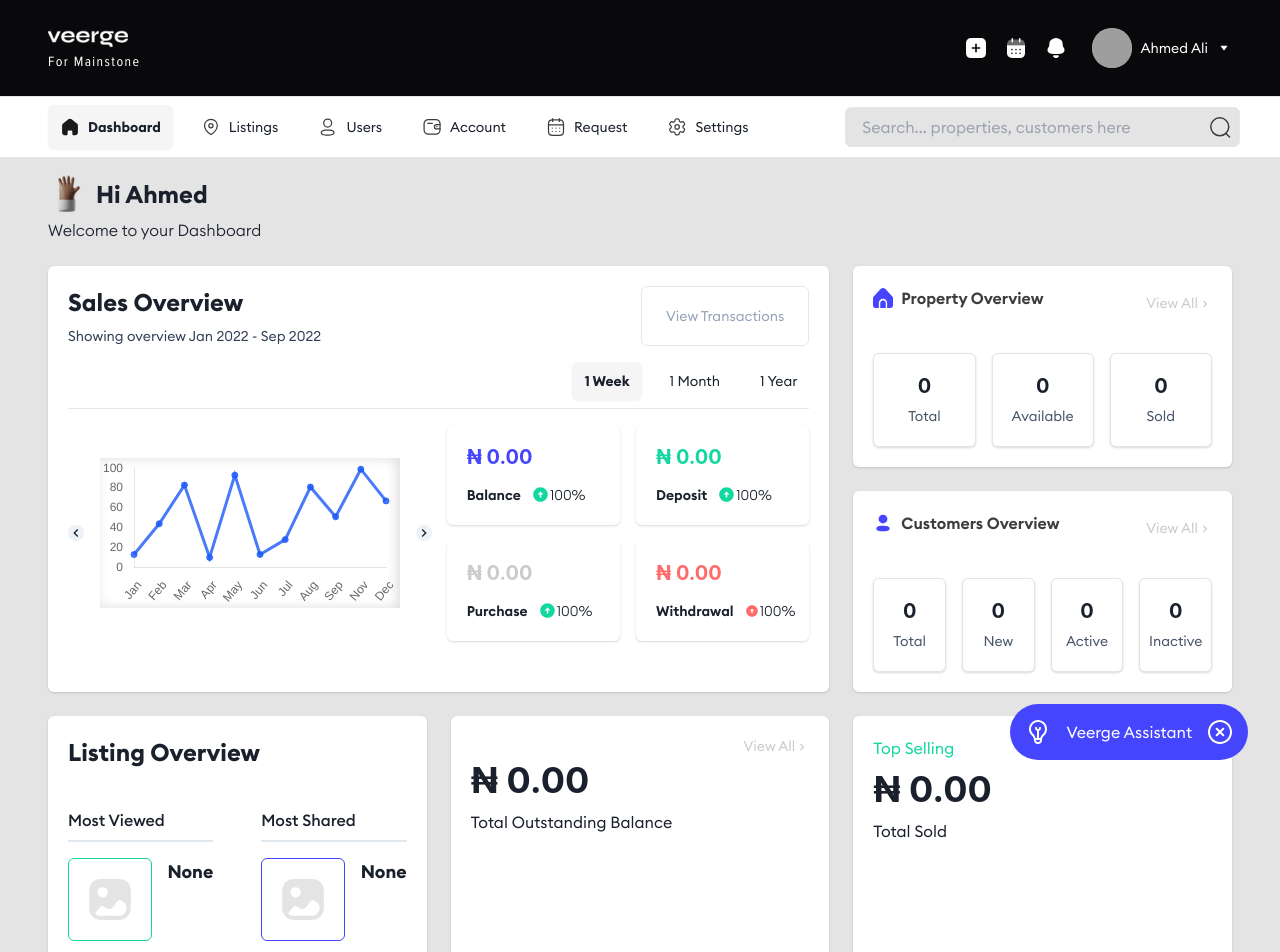
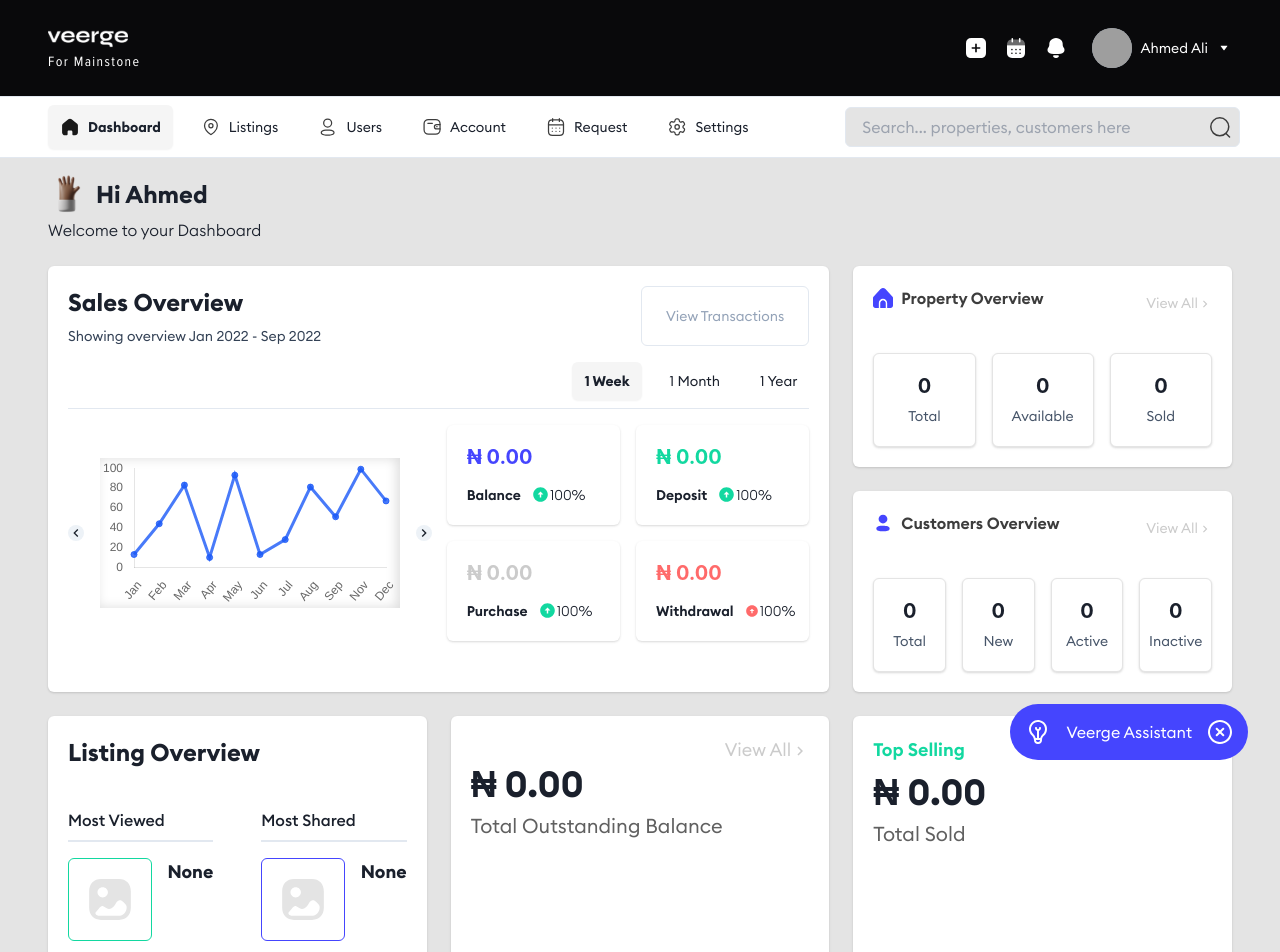
Before and after one commit to kaasikodes/verge, a Next.js app: page / in a window 1280 px wide. Shown: the top 952 px of the page. Built offline with nearby package versions, Linux system fonts and the light colour scheme; grey boxes are pictures that could not be loaded.

Commit message:
chore: corrections to overview detail card

```diff
--- a/src/modules/dashboard/overviewInsights/OverviewDetailCard.tsx
+++ b/src/modules/dashboard/overviewInsights/OverviewDetailCard.tsx
@@ -42,12 +42,14 @@
     <Card className="h-full">
       <CardHeader className="flex justify-between items-baseline">
         <div className="flex flex-col gap-2">
-          <span className="text-[#12D8A0]">{highlight}</span>
-          <Heading>{title}</Heading>
-          <span>{subText}</span>
+          <span className="text-[#12D8A0] font-semibold text-lg">
+            {highlight}
+          </span>
+          <h6 className="text-4xl font-bold">{title}</h6>
+          <span className="text-xl font-normal text-[#606060]">{subText}</span>
         </div>
         {handleViewAll && (
-          <button className="text-sm text-[#CBCBCB]">
+          <button className="text-lg text-[#CBCBCB]">
             <span>View All</span>
             <ChevronRightIcon />
             {/* TODO: Use the right outlined icon */}
```
